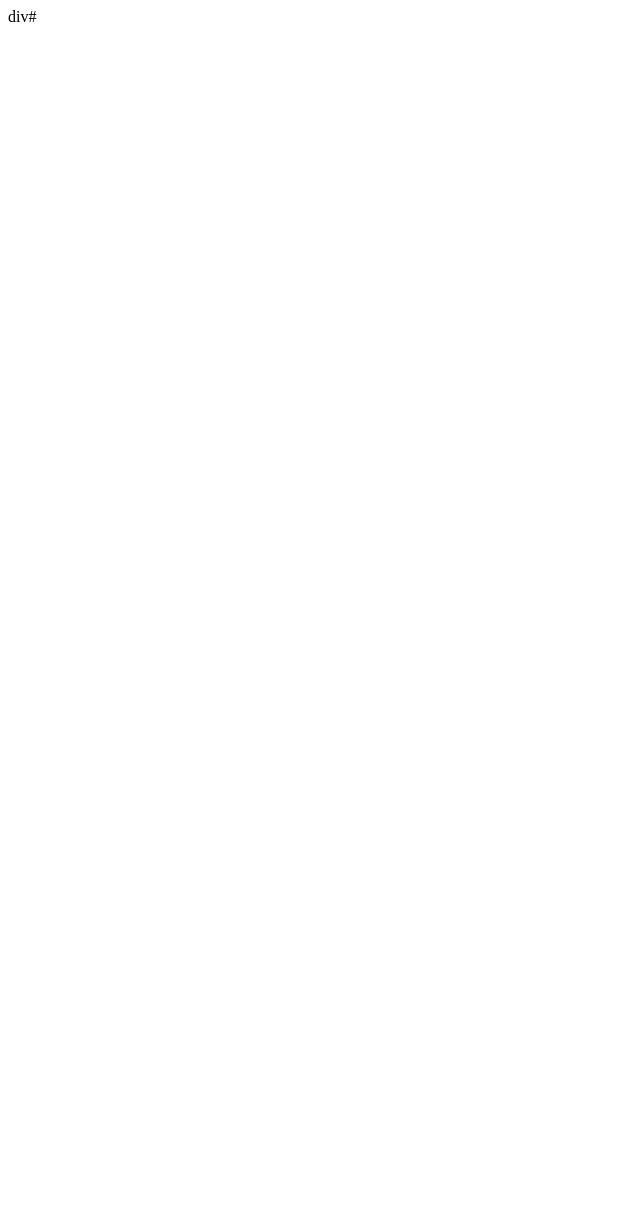
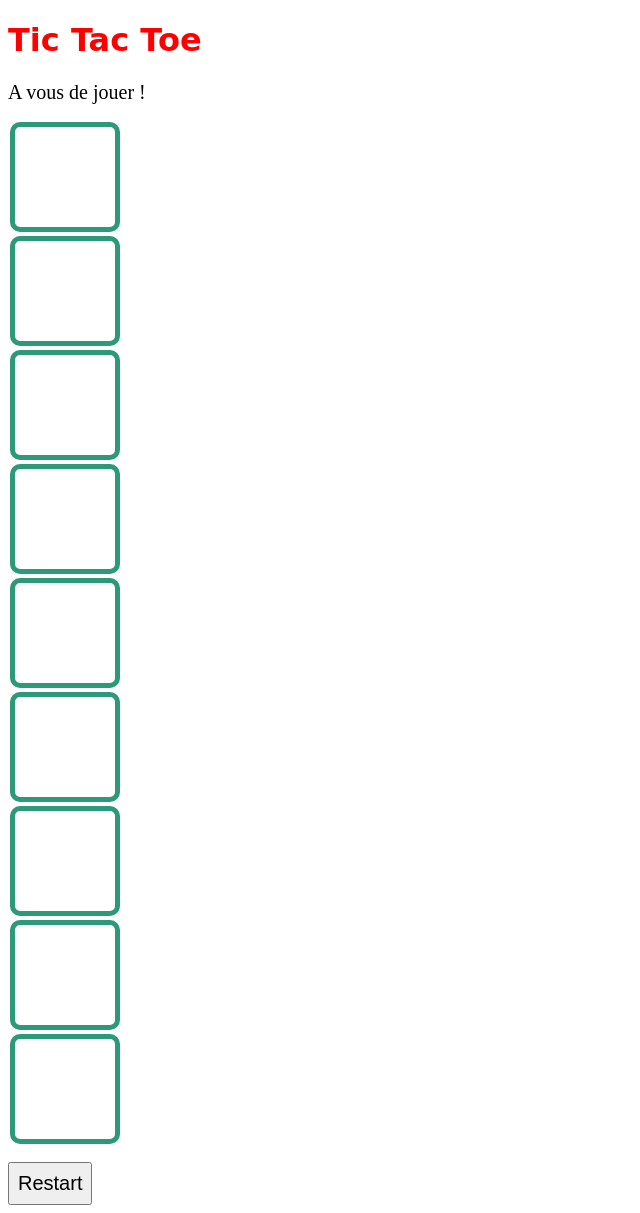
Before and after one commit to Jbanniere/TicTacToe3wa, a plain HTML site: page index.html in a window 1280 px wide. Shown: the whole page, without its empty margins (0-640 px from the left). Before the commit the page ends 800 px from the top, so only its background shows below. Drawn offline with Linux system fonts and the light colour scheme.

Commit message:
Afficher player et X/O dans le HTML

```diff
--- a/index.html
+++ b/index.html
@@ -1,17 +1,30 @@
 <!DOCTYPE html>
-<html lang="en">
+<html lang="fr">
 
 <head>
     <meta charset="UTF-8">
     <meta name="viewport" content="width=device-width, initial-scale=1.0">
     <title>TicTacToe</title>
-    <script src="./script.js"></script>
-
+    <script type ="module" src="./script.js"></script>
+    <link rel = "stylesheet" href="style.css">
 </head>
 
 <body>
-      div#
+    <h1>Tic Tac Toe</h1>
+    <div id="player">A vous de jouer !</div>
 
+    <div class="container">
+        <div id="0-1" class="box"></div>
+        <div id="0-2" class="box"></div>
+        <div id="0-3" class="box"></div>
+        <div id="1-1" class="box"></div>
+        <div id="1-2" class="box"></div>
+        <div id="1-3" class="box"></div>
+        <div id="2-1" class="box"></div>
+        <div id="2-2" class="box"></div>
+        <div id="2-3" class="box"></div>
+    </div>
+    <button>Restart</button>
 </body>
 
 </html>
--- a/script.js
+++ b/script.js
@@ -1,4 +1,50 @@
+// - Mettre des addEventListener
+// - Faire un tableau avec le jeu [" "," "," "]
+// - Identifier les cas de victoires [ [0,1,2] , [3,4,5] ]
+// - bouton restart
+// - function jeuGagnant
+// - function changer de joueur
+
 
 document.addEventListener('DOMContentLoaded', () => {
 
+    const gameCase = document.querySelector('.container')
+    const box = document.querySelectorAll('.box')
+    let player = document.getElementById('player')
+    const restart = document.querySelector('button')
+
+    const game = ["", "", ""]
+    let nbClick = 0
+
+
+   /**
+    *
+    * Fonction pour afficher dans le HTML
+    *
+    */
+
+    for (let i = 0; i < box.length; i++) {
+        box[i].addEventListener('click', () => {
+            nbClick++
+            if (nbClick % 2 === 1) {
+                player.innerText = "PLayer O à vous de jouer !"
+                box[i].innerText = "O"
+                box[i].removeEventListener()
+            }
+            else if (nbClick % 2 === 0) {
+                player.innerText = "PLayer X à vous de jouer !"
+                box[i].innerText = "X"
+                box[i].removeEventListener()
+            }
+
+        })
+    }
+
+    /**
+    *
+    * Function pour savoir qui a gagné
+    *
+    */
+
+
 })
--- a/style.css
+++ b/style.css
@@ -0,0 +1,33 @@
+h1 {
+    color:red;
+    font-family:cursive;
+}
+
+.container {
+    display:flex;
+    width:15%;
+    flex-wrap:wrap;
+    margin-top:1rem;
+}
+
+.container>div {
+    display:flex;
+    width: 100px;
+    height: 100px;
+    border: 5px solid #2c9978;
+    margin: 2px;
+    border-radius:10px;
+    font-size:60px;
+    justify-content:center;
+    align-items:center;
+}
+
+#player {
+    font-size:20px;
+}
+
+button {
+    font-size:20px;
+    padding:0.5rem;
+    margin-top:1rem;
+}
```
